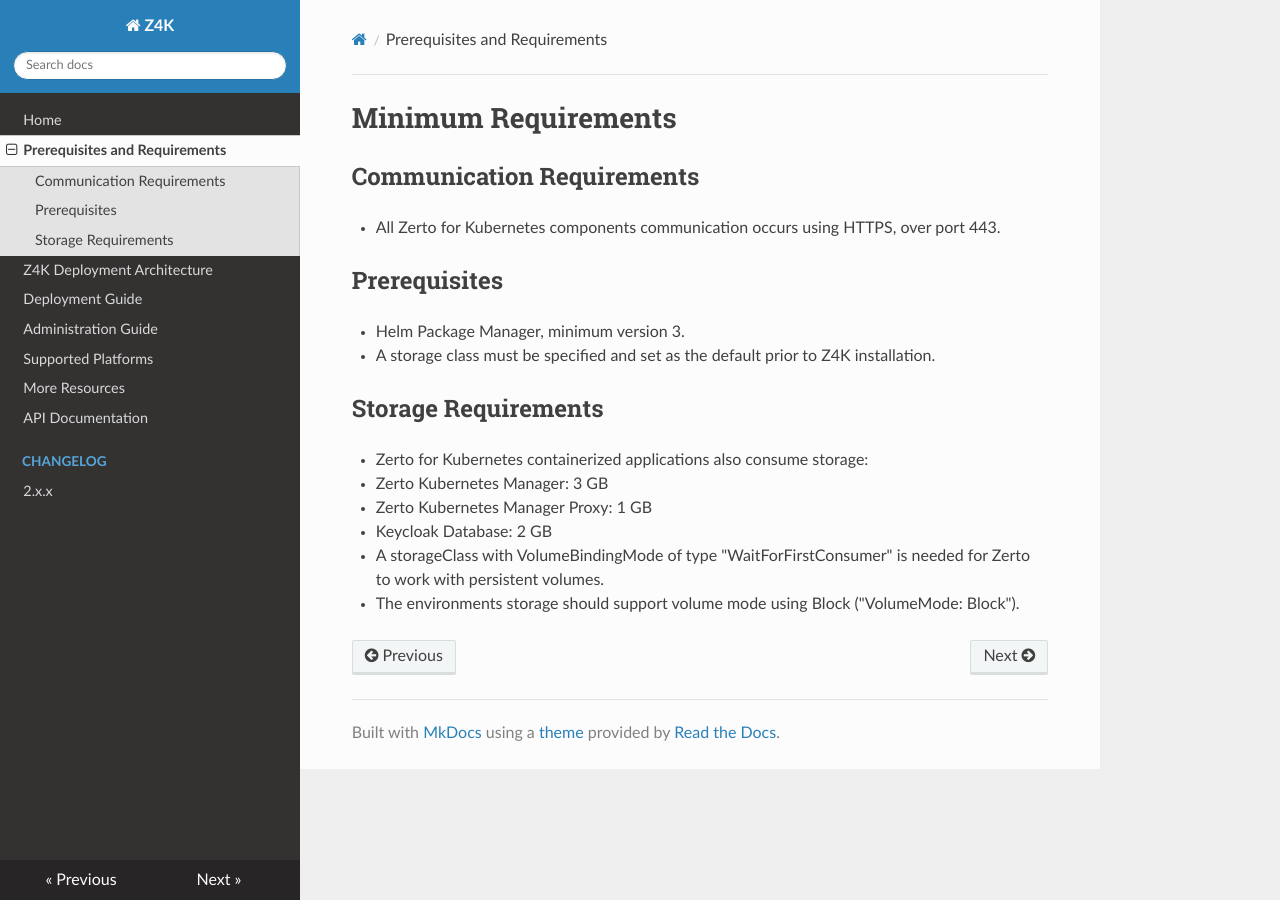
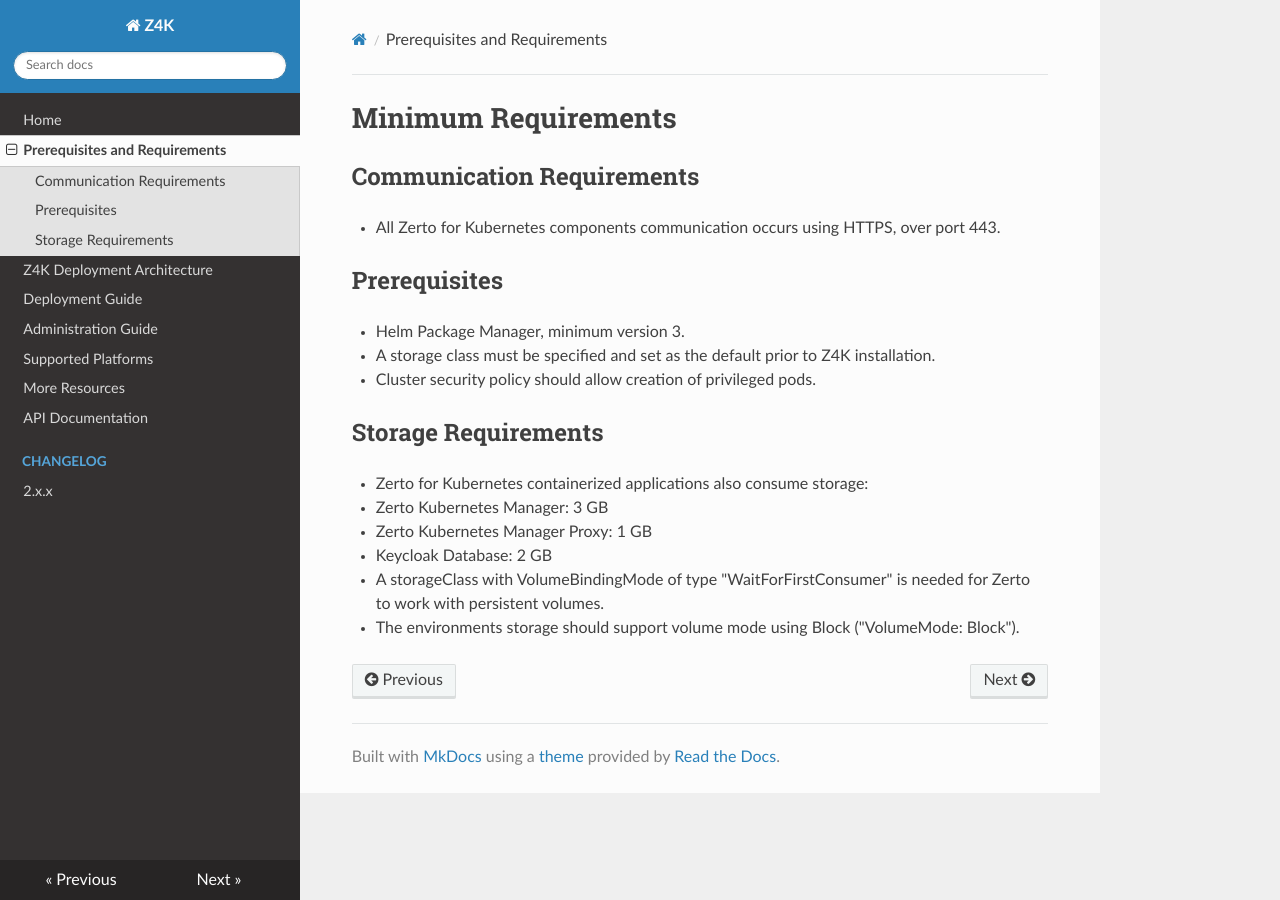
Before and after one commit to ZertoPublic/Z4K, an MkDocs documentation site: the page built from docs/MinimumRequirements.md, in a window 1280 px wide. Built offline with MkDocs 1.6.1, drawn with Linux system fonts in a browser that asks for light colours.

Commit message:
added privileged pod to our minimum requirements

```diff
--- a/docs/MinimumRequirements.md
+++ b/docs/MinimumRequirements.md
@@ -6,6 +6,7 @@
 ## Prerequisites
 - Helm Package Manager, minimum version 3.
 - A storage class must be specified and set as the default prior to Z4K installation.
+- Cluster security policy should allow creation of privileged pods.
 
 ## Storage Requirements
 -	Zerto for Kubernetes containerized applications also consume storage:
```
